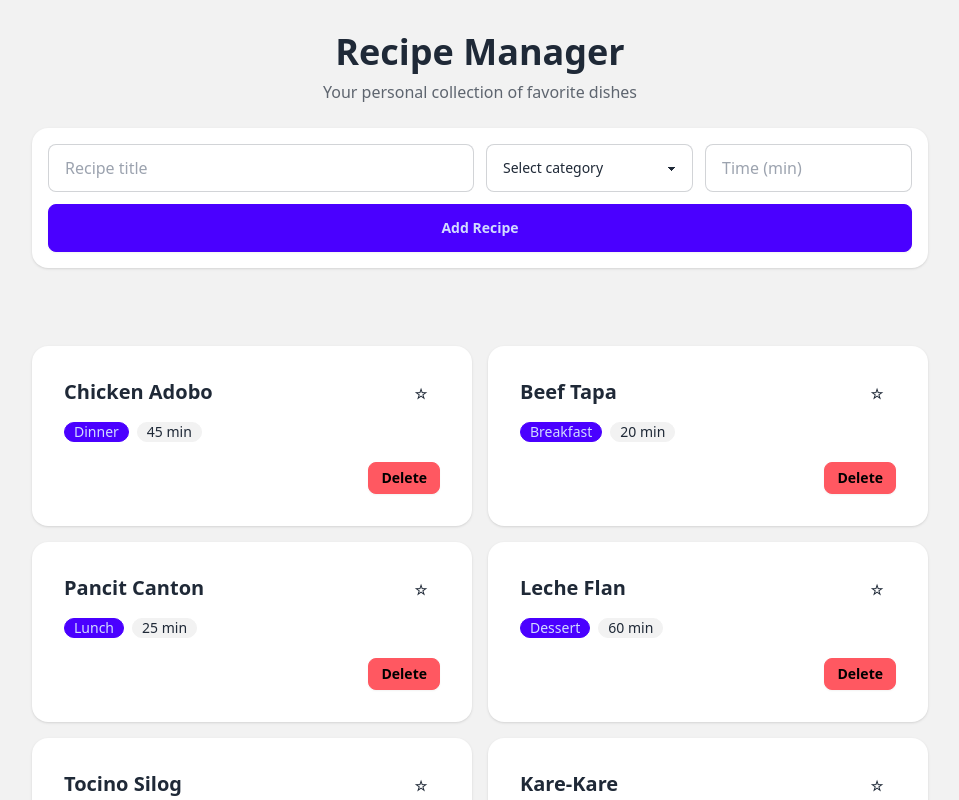
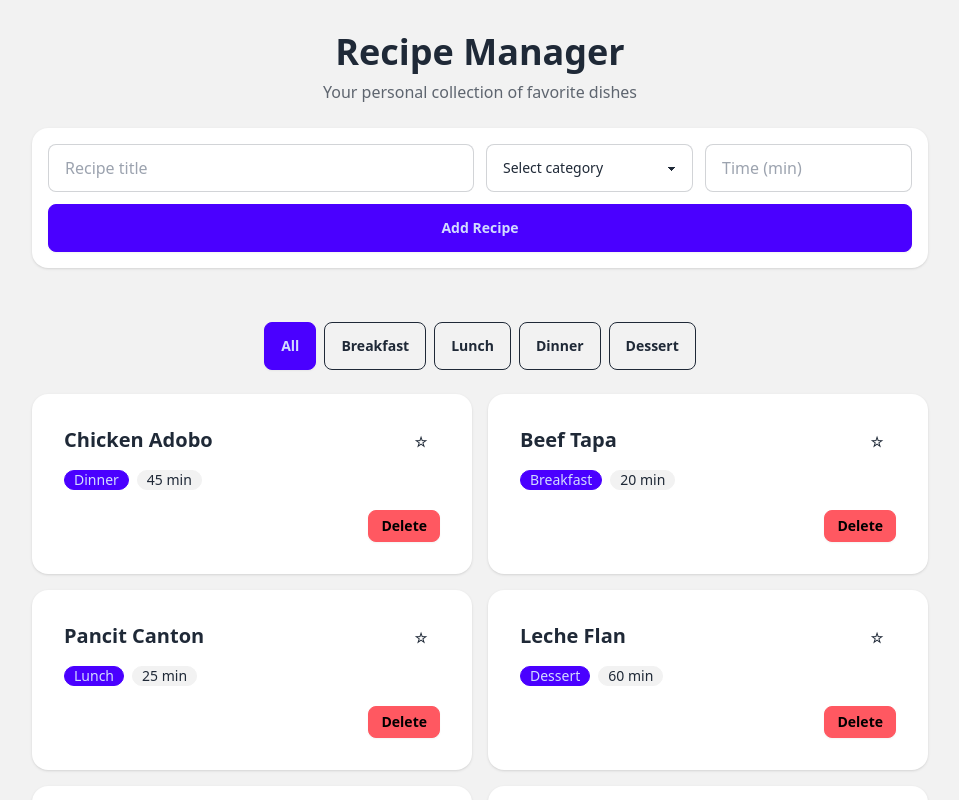
Before and after one commit to JeffKaneki/recipe-manager, a React (Vite) app: page / in a window 1280 px wide. Shown: the top 800 px of the page, without its empty margins (160-1119 px from the left). Built offline with nearby package versions, Linux system fonts and the light colour scheme.

Commit message:
Finished the CategoryFilter.jsx

```diff
--- a/src/components/CategoryFilter.jsx
+++ b/src/components/CategoryFilter.jsx
@@ -8,6 +8,18 @@ export default function CategoryFilter({ activeFilter, onFilterChange }) {
           - The active button should look different from the others
             (e.g., "btn-primary" for active, "btn-outline" otherwise).
           - Don't forget the `key` prop! */}
+      {FILTERS.map((filter) => (
+        <button
+          key={filter}
+          type="button"
+          className={`btn ${
+            activeFilter === filter ? "btn-primary" : "btn-outline"
+          }`}
+          onClick={() => onFilterChange(filter)}
+        >
+          {filter}
+        </button>
+      ))}
     </div>
   );
 }
```
